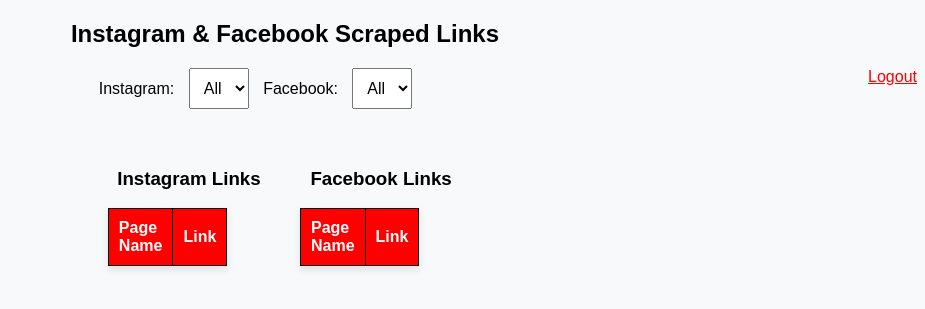
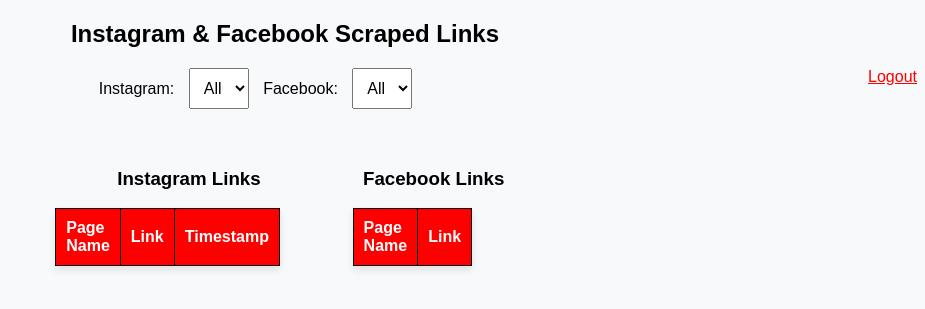
Before and after one commit to NasirMehmood12/insta-fb_links, a Flask app: page /links in a window 1280 px wide. Shown: the top 309 px of the page, without its empty margins (355-1280 px from the left). Run offline with Flask 3, Linux system fonts and the light colour scheme; the visitor is signed in with stand-in values (Sample User, id 1); data that the repository does not hold is empty; some libraries are stand-ins or nearby versions.

Commit message:
Update index.html

```diff
--- a/templates/index.html
+++ b/templates/index.html
@@ -76,13 +76,13 @@
                 <tr>
                     <th>Page Name</th>
                     <th>Link</th>
-
+                    <th>Timestamp</th>
                 </tr>
-                {% for page_name, link in instagram_links %}
+                {% for page_name, link,timestamp in instagram_links %}
                 <tr data-page="{{ page_name }}">
                     <td>{{ page_name }}</td>
                     <td><a href="{{ link }}" target="_blank">{{ link }}</a></td>
-
+                    <td>{{ timestamp }}</td>
 
                 </tr>
                 {% endfor %}
```
